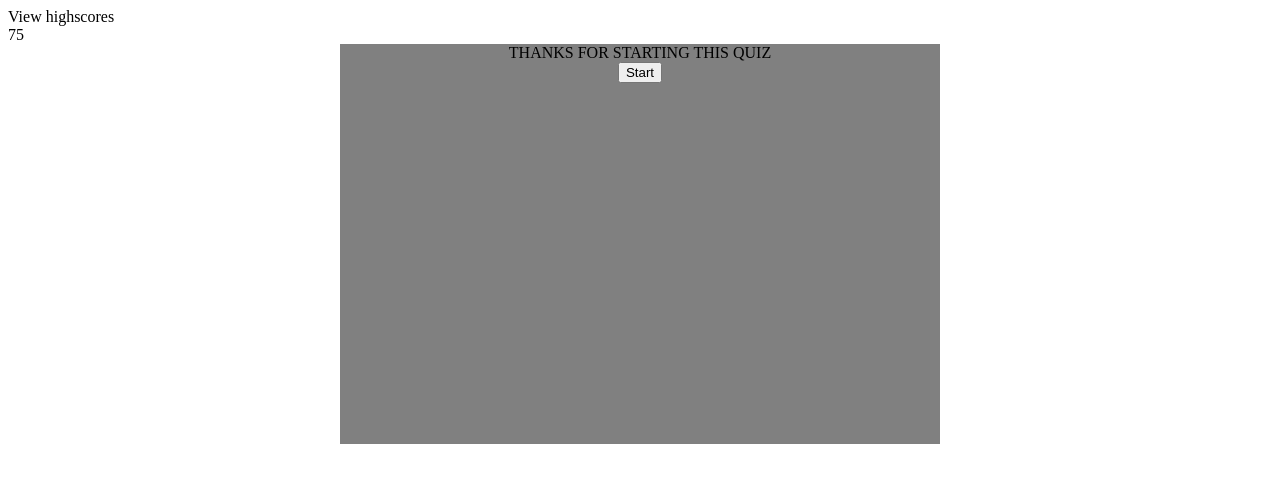
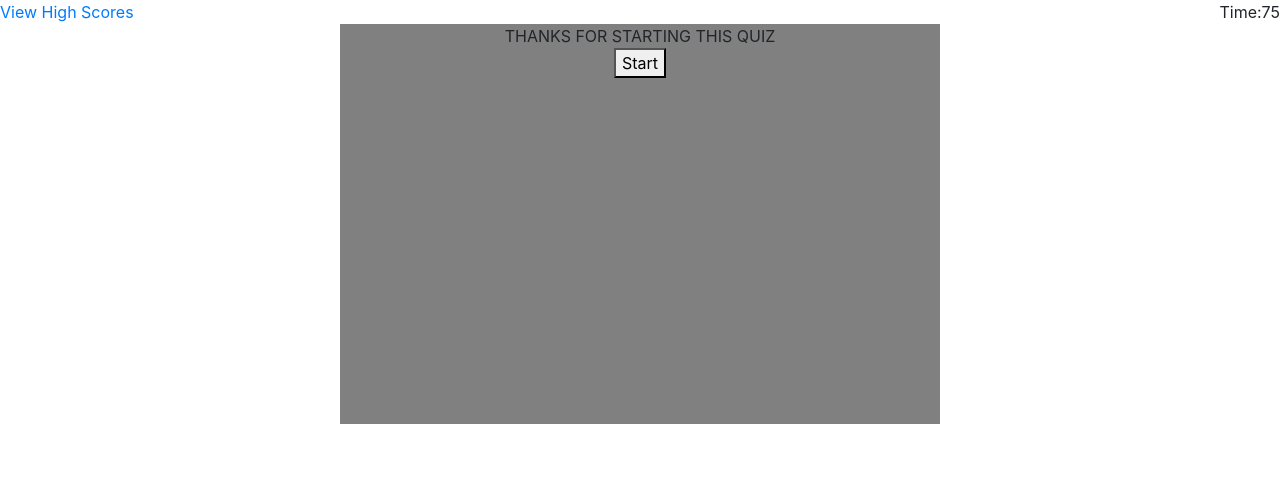
Before and after one commit to CaptWart/HW4, a plain HTML site: page index.html in a window 1280 px wide. Drawn offline with nearby package versions, Linux system fonts and the light colour scheme.

Commit message:
Fixed links and removal of highscores

```diff
--- a/assets/questions.js
+++ b/assets/questions.js
@@ -24,9 +24,5 @@ var questions = [
         choices: ["Answer1", "Answer2", "Answer3", "Answer4"],
         answer: "Answer3"
     },
-    // {
-    //     title: "question 4",
-    //     choices: ["Answer1", "Answer2", "Answer3", "Answer4"],
-    //     answer: "Answer4"
-    // },
+
   ];
--- a/index.html
+++ b/index.html
@@ -4,13 +4,15 @@
     <meta charset="UTF-8">
     <meta name="viewport" content="width=device-width, initial-scale=1.0">
     <meta http-equiv="X-UA-Compatible" content="ie=edge">
+    <link rel="stylesheet" href="https://stackpath.bootstrapcdn.com/bootstrap/4.4.1/css/bootstrap.min.css" integrity="sha384-Vkoo8x4CGsO3+Hhxv8T/Q5PaXtkKtu6ug5TOeNV6gBiFeWPGFN9MuhOf23Q9Ifjh" crossorigin="anonymous">
     <link rel="stylesheet" href="assets/styles.css">
-    <title>Document</title>
+    <title>Quiz</title>
 </head>
 <body>
     <header>
-        View highscores
-        <div id="timer"></div>
+        <a onclick="window.location = 'highscores.html'" href="highscores.html">View High Scores</a>
+        <div class="float-right" id="timer"></div>
+        <div class="float-right">Time:</div>
     </header>
     <form id="form" class="wrapper">
         <div id="Questions">Question</div>
```
Also changed, not shown: assets/highscores.js (+2 -7 lines), highscores.html (+3 -2 lines).
